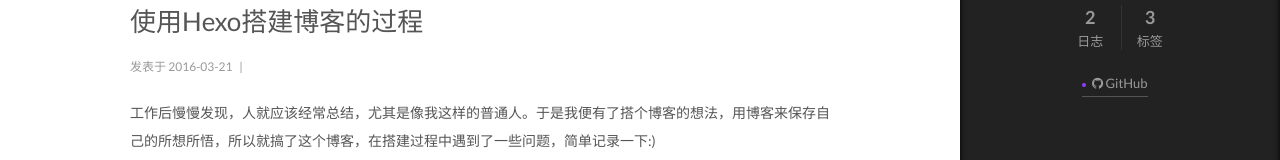
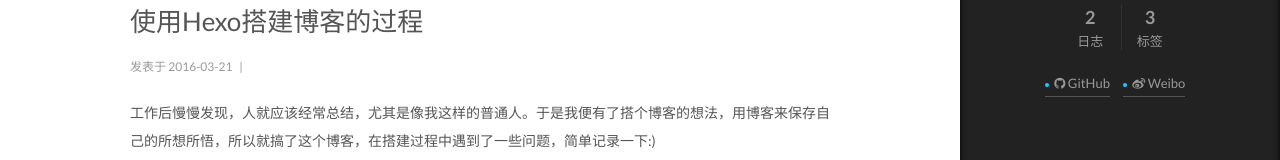
Before and after one commit to xbzh/xbzh.github.io, a plain HTML site: page index.html in a window 1280 px wide. Both pictures are taken after a click on the element 1217 px from the left and 742 px from the top of the page. Shown: the part 164-324 px from the top of the page. Drawn offline with Linux system fonts and the light colour scheme; a script that the page names is missing.

Commit message:
Site updated: 2016-03-27 15:43:05

```diff
--- a/css/main.css
+++ b/css/main.css
@@ -1512,7 +1512,7 @@
   width: 4px;
   height: 4px;
   border-radius: 50%;
-  background: #913bff;
+  background: #1acdff;
 }
 .links-of-blogroll {
   font-size: 13px;
--- a/index.html
+++ b/index.html
@@ -473,6 +473,14 @@
                 </a>
               </span>
 
+              <span class="links-of-author-item">
+                <a href="http://weibo.com/truebaoge" target="_blank">
+
+                    <i class="fa fa-weibo"></i> Weibo
+
+                </a>
+              </span>
+
 
         </div>
 
```
Also changed, not shown: 2016/03/20/hello-world/index.html (+8 -0 lines), 2016/03/21/使用Hexo搭建博客的过程/index.html (+8 -0 lines), about/index.html (+8 -0 lines), archives/2016/03/index.html (+8 -0 lines), archives/2016/index.html (+8 -0 lines), archives/index.html (+8 -0 lines), categories/index.html (+8 -0 lines), tags/Github-pages/index.html (+8 -0 lines), tags/Hexo/index.html (+8 -0 lines), tags/Next/index.html (+8 -0 lines), tags/index.html (+8 -0 lines).
